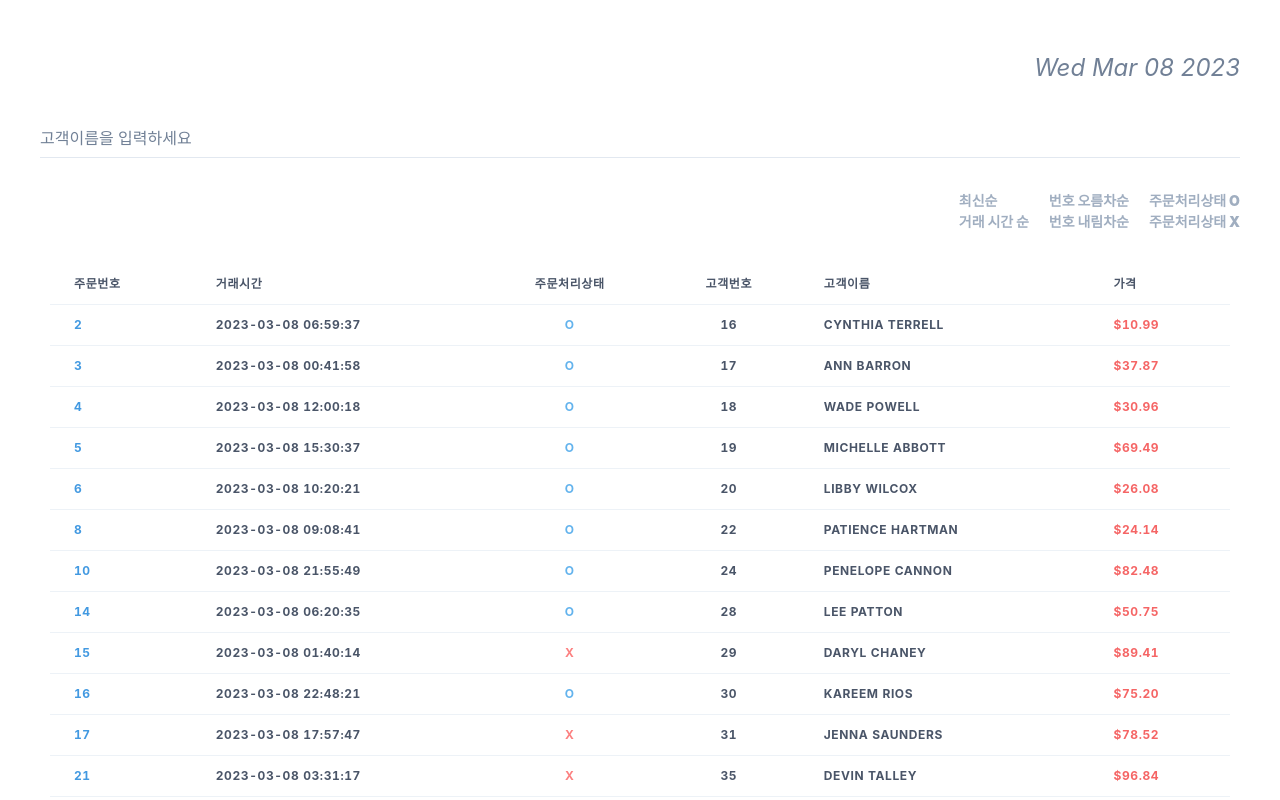
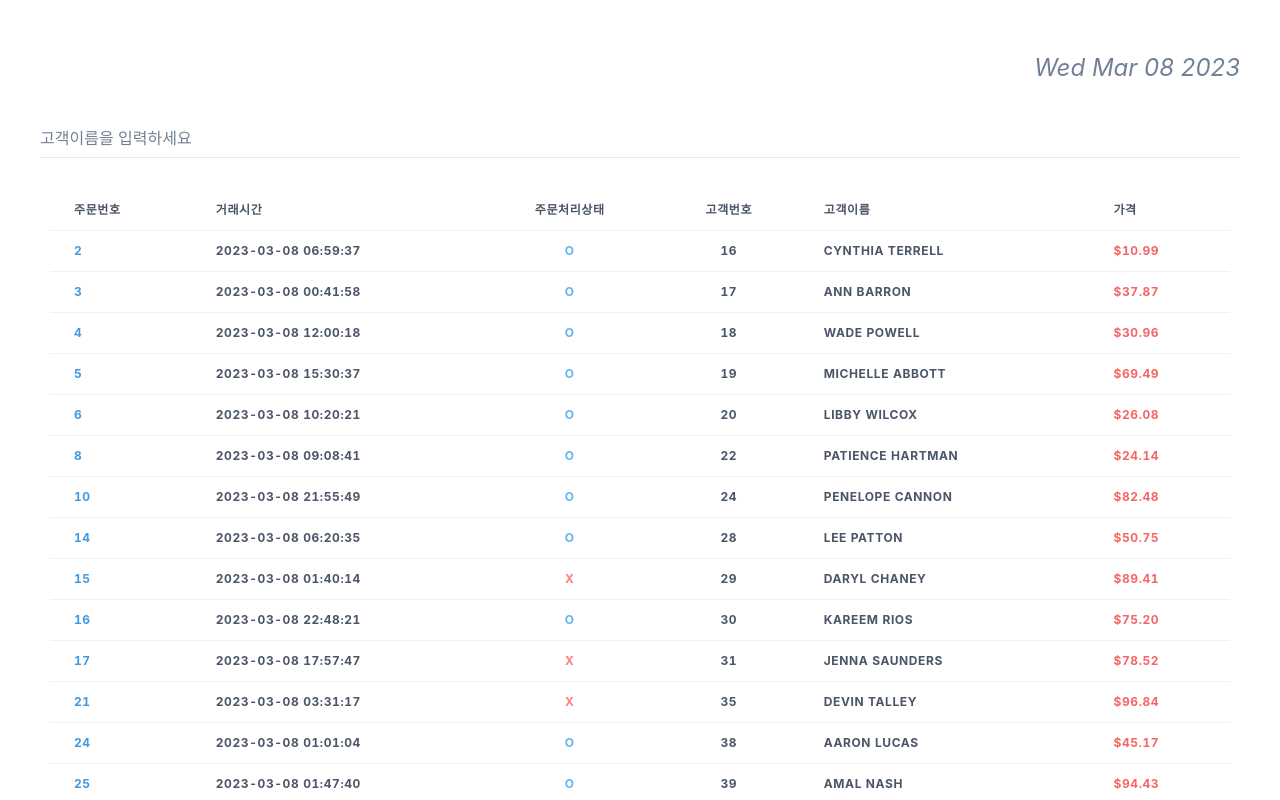
Before and after one commit to wanted-onboarding-10team/pre-onboarding-9th-4-10, a React (Create React App) app: page / in a window 1280 px wide. Shown: the top 800 px of the page. Built offline with nearby package versions, Linux system fonts and the light colour scheme.

Commit message:
[#3] fix: 표에 있는 버튼을 눌렀을 때 필터링 하도록 수정
OrderTable에 있는 Th를 눌렀을 때 setState를 하도록 수정하였습니다.

```diff
--- a/src/components/Order/table.tsx
+++ b/src/components/Order/table.tsx
@@ -1,15 +1,46 @@
 import { Table, TableContainer, Tbody, Th, Thead, Tr } from '@chakra-ui/react';
 import { OrderItem } from 'components';
+import { Dispatch, SetStateAction } from 'react';
 import { OrderDataType } from 'types/order';
+import { SortOptionType } from 'types/sort';
 
-const OrderTable = ({ data }: { data: OrderDataType[] }) => (
+interface OrderTableProps {
+  data: OrderDataType[];
+  setSortOption: Dispatch<SetStateAction<SortOptionType>>;
+  setFilterOption: Dispatch<SetStateAction<boolean | null>>;
+}
+
+const OrderTable = ({ data, setSortOption, setFilterOption }: OrderTableProps) => {
+  return (
     <TableContainer width='1200px' minHeight='700px'>
       <Table variant='simple'>
         <Thead>
           <Tr>
-          <Th>주문번호</Th>
-          <Th>거래시간</Th>
-          <Th textAlign='center'> 주문처리상태</Th>
+            <Th
+              cursor='pointer'
+              onClick={() =>
+                setSortOption(prev => ({
+                  ...prev,
+                  id: prev.id === 'asc' || null ? 'desc' : 'asc',
+                }))
+              }
+            >
+              주문번호
+            </Th>
+            <Th
+              cursor='pointer'
+              onClick={() =>
+                setSortOption(prev => ({
+                  ...prev,
+                  time: prev.time === 'asc' || null ? 'desc' : 'asc',
+                }))
+              }
+            >
+              거래시간
+            </Th>
+            <Th textAlign='center' cursor='pointer' onClick={() => setFilterOption(prev => !prev)}>
+              주문처리상태
+            </Th>
             <Th textAlign='center'>고객번호</Th>
             <Th>고객이름</Th>
             <Th>가격</Th>
@@ -19,11 +50,14 @@ const OrderTable = ({ data }: { data: OrderDataType[] }) => (
           {data.length !== 0 ? (
             data.map(v => <OrderItem {...v} key={v.id} />)
           ) : (
-          <p>해당하는 데이터가 없습니다.</p>
+            <Tr>
+              <Th>해당하는 데이터가 없습니다.</Th>
+            </Tr>
           )}
         </Tbody>
       </Table>
     </TableContainer>
   );
+};
 
 export default OrderTable;
--- a/src/pages/MainPage.tsx
+++ b/src/pages/MainPage.tsx
@@ -9,14 +9,10 @@ import {
   useStatusFilterOrder,
   useTimeSortOrder,
 } from 'utils/hooks';
-import { SortType } from 'types/sort';
 import { MAX_SIZE } from 'shared/Pagination';
 import { TODAY } from 'shared/Date';
+import { SortOptionType } from 'types/sort';
 
-interface SortOptionType {
-  id: SortType;
-  time: SortType;
-}
 const MainPage = () => {
   const orderDataResponse = useLoaderData() as OrderDataType[];
   const [currentPage, setCurrentPage] = useState<number>(1);
@@ -34,25 +30,19 @@ const MainPage = () => {
   }, [sortOption.id]);
 
   useEffect(() => {
-    if (sortOption.time !== null) {
-      setOrderData(useTimeSortOrder(orderData, sortOption.time));
-    }
+    setOrderData(useTimeSortOrder(orderData, sortOption.time));
   }, [sortOption.time]);
 
   useEffect(() => {
     if (searchWord === '') {
       setCurrentPage(1);
-      setOrderData(orderDataResponse);
-      return;
     }
 
     setOrderData(useFilterOrder(orderDataResponse, searchWord));
   }, [searchWord]);
 
   useEffect(() => {
-    if (filterOption !== null) {
-      setOrderData(useStatusFilterOrder(orderDataResponse, filterOption));
-    }
+    setOrderData(useStatusFilterOrder(orderDataResponse, filterOption));
   }, [filterOption]);
 
   return (
@@ -65,60 +55,11 @@ const MainPage = () => {
 
       <SearchInput onSearchWordChange={setSearchWord} />
 
-      <Flex justifyContent='flex-end' width='1200px' gap='20px' fontSize='sm' fontWeight='900'>
-        <div>
-          <Text
-            color={sortOption.time === 'desc' ? 'blue.400' : 'gray.400'}
-            cursor='pointer'
-            onClick={() => setSortOption(prev => ({ ...prev, time: 'desc' }))}
-          >
-            최신순
-          </Text>
-          <Text
-            color={sortOption.time === 'asc' ? 'blue.400' : 'gray.400'}
-            cursor='pointer'
-            onClick={() => setSortOption(prev => ({ ...prev, time: 'asc' }))}
-          >
-            거래 시간 순
-          </Text>
-        </div>
-
-        <div>
-          <Text
-            color={sortOption.id === 'asc' ? 'blue.400' : 'gray.400'}
-            cursor='pointer'
-            onClick={() => setSortOption(prev => ({ ...prev, id: 'asc' }))}
-          >
-            번호 오름차순
-          </Text>
-          <Text
-            color={sortOption.id === 'desc' ? 'blue.400' : 'gray.400'}
-            cursor='pointer'
-            onClick={() => setSortOption(prev => ({ ...prev, id: 'desc' }))}
-          >
-            번호 내림차순
-          </Text>
-        </div>
-
-        <div>
-          <Text
-            color={filterOption ? 'blue.400' : 'gray.400'}
-            cursor='pointer'
-            onClick={() => setFilterOption(true)}
-          >
-            주문처리상태 O
-          </Text>
-          <Text
-            color={filterOption === false ? 'blue.400' : 'gray.400'}
-            cursor='pointer'
-            onClick={() => setFilterOption(false)}
-          >
-            주문처리상태 X
-          </Text>
-        </div>
-      </Flex>
-
-      <OrderTable data={orderData.slice(startPage, finishPage)} />
+      <OrderTable
+        data={orderData.slice(startPage, finishPage)}
+        setSortOption={setSortOption}
+        setFilterOption={setFilterOption}
+      />
 
       <Pagination
         currentPage={currentPage}
--- a/src/types/sort.ts
+++ b/src/types/sort.ts
@@ -1 +1,6 @@
 export type SortType = 'desc' | 'asc' | null;
+
+export interface SortOptionType {
+  id: SortType;
+  time: SortType;
+}
```
Lines whose indentation alone changed are shown as unchanged.
